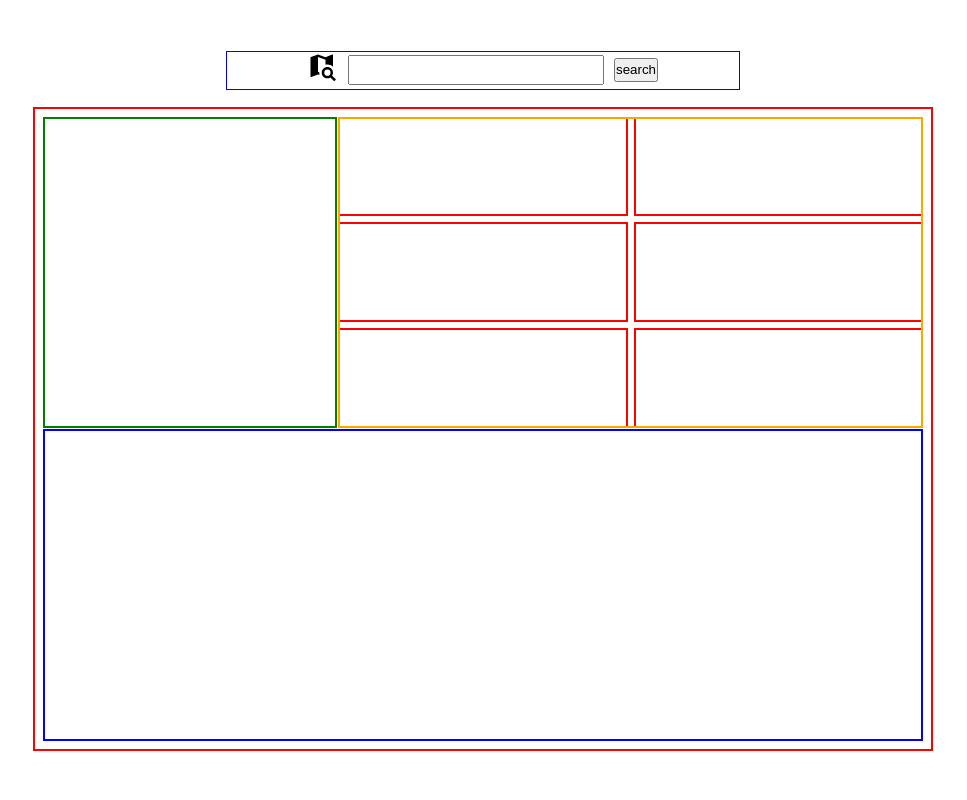
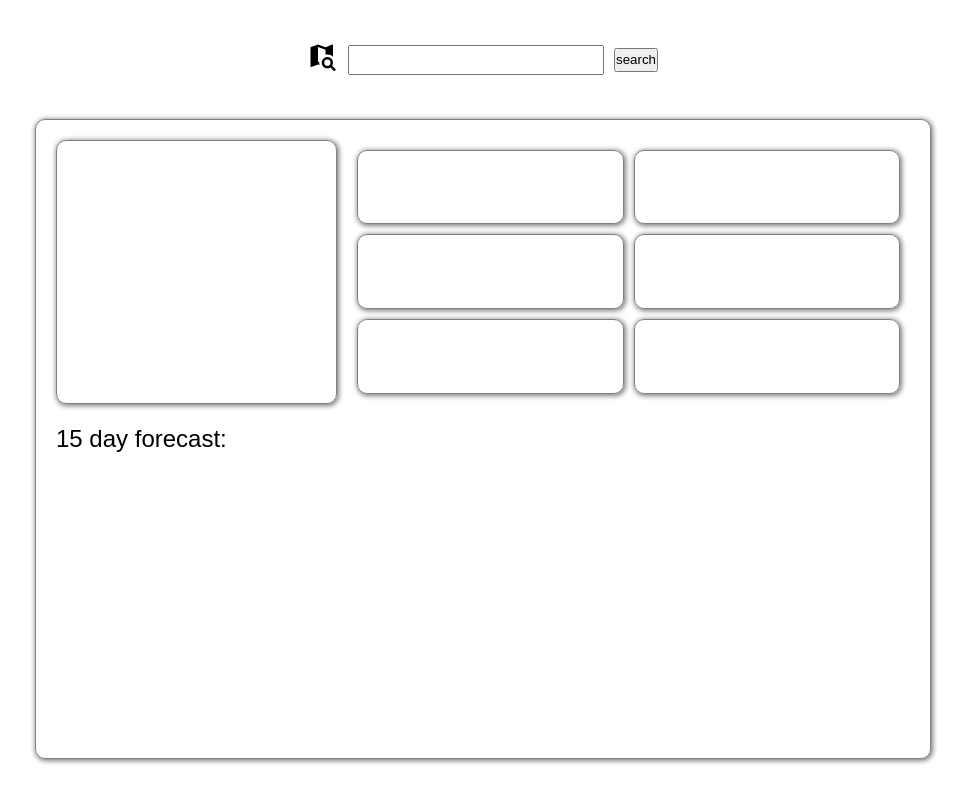
Before and after one commit to MiltonTomasino/weather-app, a website built with webpack: page src/template.html in a window 1280 px wide. Shown: the whole page, without its empty margins (157-1124 px from the left). Built offline with nearby package versions, Linux system fonts and the light colour scheme.

Commit message:
Add Basic Styling to Webpage

```diff
--- a/src/style.css
+++ b/src/style.css
@@ -16,7 +16,7 @@ body {
     align-items: center;
     justify-content: center;
     flex-direction: column;
-    gap: 10px;
+    gap: 20px;
 
 }
 
@@ -26,7 +26,7 @@ body {
 }
 
 .search-container > form {
-    outline: 1px solid blue;
+    /* outline: 1px solid blue; */
     display: flex;
     align-items: center;
     justify-content: center;
@@ -47,29 +47,31 @@ form > input {
 }
 
 .container {
-    outline: 2px solid red;
+    border: 1px solid gray;
+    border-radius: 10px;
+    box-shadow: 1px 1px 5px 1px gray;
     width: 70%;
     height: 80%;
 
     display: grid;
     grid-template-columns: 1fr 2fr;
-    grid-template-rows: 1fr 1fr;
-    gap: 5px;
-    padding: 10px;
+    grid-template-rows: 1fr 50px 1fr;
+    gap: 10px;
+    padding: 20px;
 }
 
 /*MAIN*/
 
 .main {
-    outline: 2px solid green;
+    border: 1px solid gray;
+    border-radius: 10px;
+    box-shadow: 1px 1px 5px 1px gray;
+    padding: 20px;
 }
 
-.main {
-    padding-left: 20px;
-}
 
 .main > h1 {
-    font-size: 70px;
+    font-size: 40px;
 }
 
 .main > p {
@@ -77,29 +79,48 @@ form > input {
 }
 
 .main > img {
-    /* outline: 1px solid purple; */
-    width: 200px;
+    width: minmax(100px, 200px);
 }
 
 /*MAIN INFO*/
 .main-info {
-    outline: 2px solid orange;
     display: grid;
     grid-template-columns: repeat(auto-fill, minmax(250px, 1fr));
     gap: 10px;
+    padding: 10px;
+
 }
 
 .main-info > div {
-    outline: 2px solid red;
+    border: 1px solid gray;
+    border-radius: 10px;
+    box-shadow: 1px 1px 5px 1px gray;
     display: flex;
     justify-content: center;
     align-items: center;
     flex-direction: column;
+
+    padding: 10px;
+}
+
+.lat-long > h2,
+.timezone > h2:last-child,
+.sunset-sunrise > h2,
+.feels > h2, .humidity > h2,
+.uv-info * {
+    font-size: 24px;
+}
+
+/*FORECAST*/
+.days-text {
+    grid-column: 1 / 3;
+
+    align-content: center;
+    font-size: 24px;
 }
 
 /*FUTURE DAYS*/
 .days {
-    outline: 2px solid blue;
     grid-column: 1 / 3;
 
     display: flex;
@@ -112,7 +133,9 @@ form > input {
 }
 
 .box {
-    outline: 2px solid green;
+    border: 1px solid gray;
+    border-radius: 10px;
+    box-shadow: 1px 1px 5px 1px gray;
     width: 300px;
     height: 300px;
     flex-shrink: 0;
--- a/src/template.html
+++ b/src/template.html
@@ -46,6 +46,9 @@
 
             </div>
         </div>
+        <div class="days-text">
+            15 day forecast:
+        </div>
         <div class="days">
 
         </div>
```
